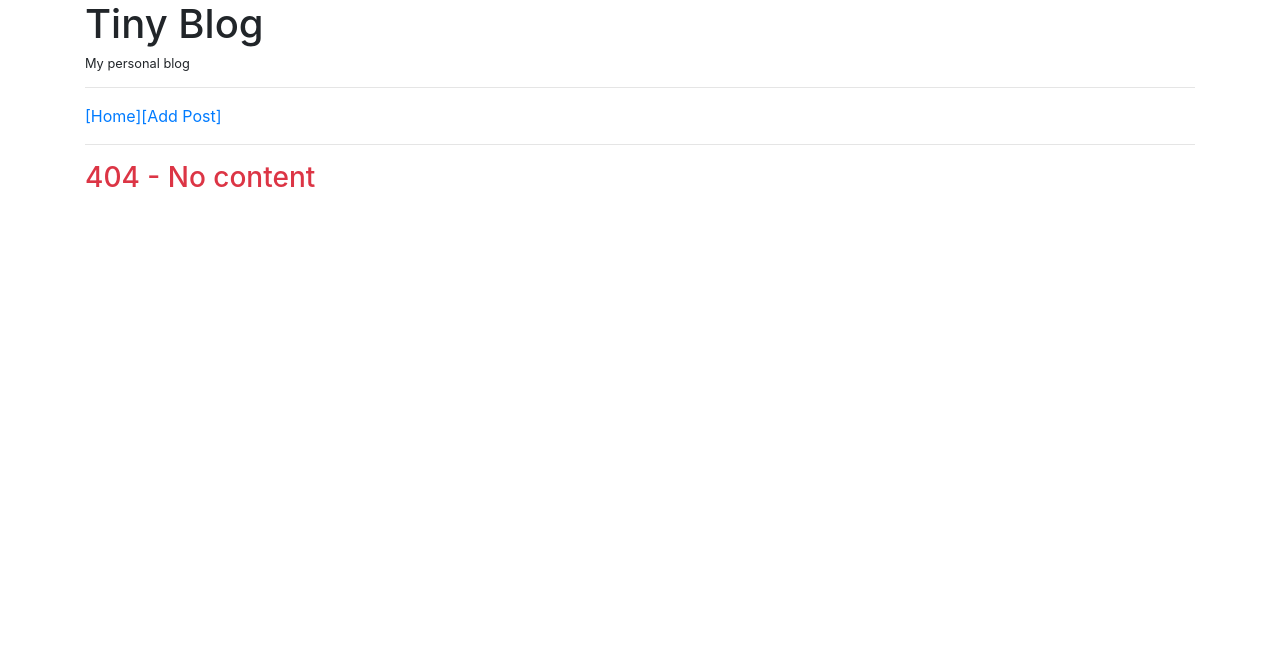
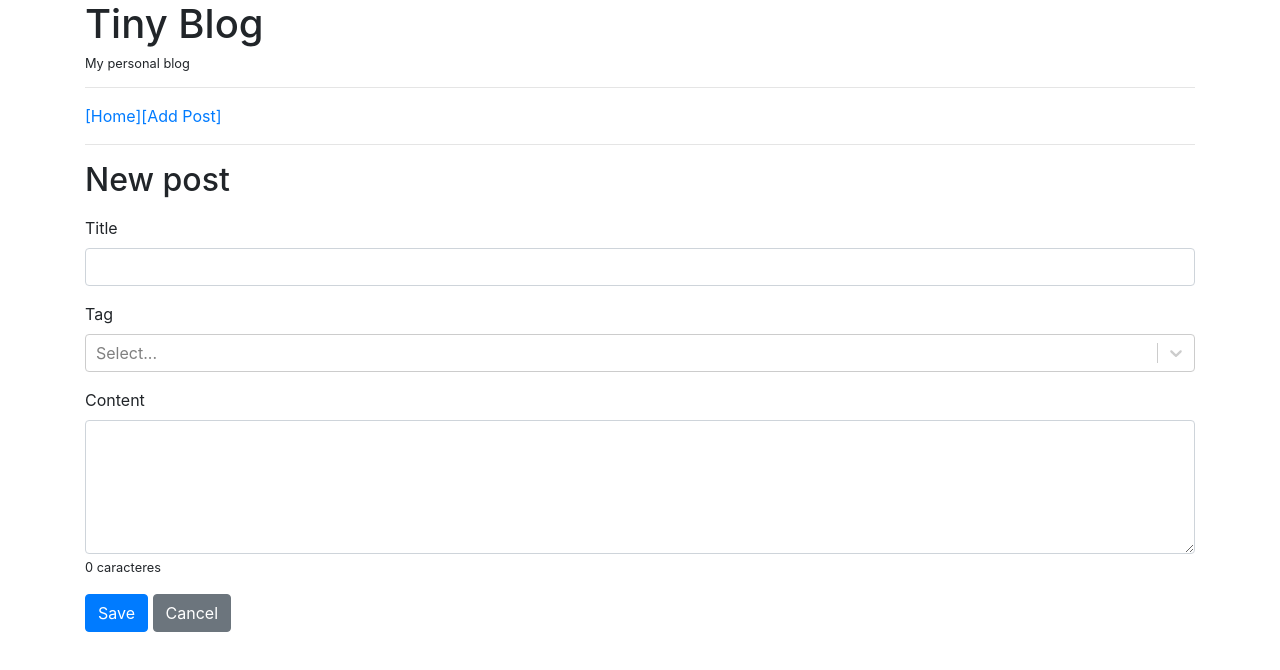
Before and after one commit to RafaelOlmedo/tinyBlog, a React (Create React App) app: page /post/edit in a window 1280 px wide. Before the commit this address had no page. Shown: the top 670 px of the page. Built offline with nearby package versions, Linux system fonts and the light colour scheme.

Commit message:
Adiciona tratamento para remover e atualizar registros.

```diff
--- a/src/blog/actions/blogActions.js
+++ b/src/blog/actions/blogActions.js
@@ -1,11 +1,16 @@
 export const SAVE_POST = 'SAVE_POST'
 export const FIELD_CHANGE = 'FIELD_CHANGE'
 export const DELETE_POST = 'DELETE_POST'
-
+export const EDIT_POST = 'EDIT_POST'
 
 
 export const savePost = () => ({
     type: SAVE_POST
+})
+
+export const editPost = (post) => ({
+    type: EDIT_POST,
+    payload: post
 })
 
 export const fieldChange = (event) => ({
--- a/src/blog/data/inititalState.js
+++ b/src/blog/data/inititalState.js
@@ -2,6 +2,7 @@ import { blogPosts } from "./blogPosts";
 import { TAGS } from "./tags";
 
 export const INITIAL_TEMP_STATE = {
+    id: 0,
     title: '',
     tags: [],
     content: ''
--- a/src/blog/pages/BlogForm.jsx
+++ b/src/blog/pages/BlogForm.jsx
@@ -7,7 +7,7 @@ import { TAGS } from '../data/tags';
 
 const BlogForm = (props) => (
     <div> {/* div do Form */}
-        <h2><p>New post</p></h2>
+        <h2><p>{props.tempPost.id === 0 ? 'New' : 'Edit'} post</p></h2>
 
         <div className="form-group">
             <label htmlFor="title">Title</label>
@@ -27,7 +27,8 @@ const BlogForm = (props) => (
                 id="tags"
                 name="tags"
                 options={TAGS}
-                className="basic-multi-select"
+                className="ba
+                sic-multi-select"
                 value={props.tempPost.tags}
                 onChange={(value, obj) => props.onFieldChange(
                     {
--- a/src/blog/pages/BlogPostFull.jsx
+++ b/src/blog/pages/BlogPostFull.jsx
@@ -1,9 +1,10 @@
 import React from 'react'
 import BlogPostHeader from './BlogPostHeader';
 import { connect } from 'react-redux';
-import { deletePost } from '../actions/blogActions';
+import { deletePost, editPost } from '../actions/blogActions';
+import { Link } from 'react-router-dom'
 
-const BlogPostFull = ({ id, posts, onDeleteClick }) => {
+const BlogPostFull = ({ id, posts, onDeleteClick, onEditClick }) => {
 
     const post = posts.find(post => post.id === id);
     console.log(id)
@@ -24,7 +25,9 @@ const BlogPostFull = ({ id, posts, onDeleteClick }) => {
             <p>{post.content}</p>
 
 
-            <a href={"/post/edit/" + post.id}>[edit]</a>
+            {/* <a href={"/post/edit/" + post.id}>[edit]</a> */}
+            <Link to="/post/edit" onClick={(e) => onEditClick(post)}>[edit]</Link>
+
             <a href={"/delete/" + post.id} onClick={(e) => onDeleteClick(e, post.id)}>[delete]</a>
             {/* <a onClick={(e) => onDeleteClick(e, post.id)}>[delete]</a> */}
 
@@ -42,6 +45,11 @@ const mapStateToProps = (state, ownProps) => {
 
 const mapDispatchToProps = (dispatch) => {
     return {
+        onEditClick: (post) => {
+            return dispatch(
+                editPost(post)
+            )
+        },
         onDeleteClick: (event, id) => {
             event.preventDefault();
             return dispatch(
--- a/src/blog/reducers/blogReducer.js
+++ b/src/blog/reducers/blogReducer.js
@@ -1,7 +1,10 @@
 import { INITIAL_STATE, INITIAL_TEMP_STATE } from "../data/inititalState";
-import { SAVE_POST, FIELD_CHANGE, DELETE_POST } from "../actions/blogActions"
+import { SAVE_POST, FIELD_CHANGE, DELETE_POST, EDIT_POST } from "../actions/blogActions"
 
 export const blogReducer = (state = INITIAL_STATE, action) => {
+
+    let posts = [];
+
     switch (action.type) {
         case FIELD_CHANGE:
             return {
@@ -16,25 +19,45 @@ export const blogReducer = (state = INITIAL_STATE, action) => {
             let newPost = {
                 ...state.tempPost,
                 tags: [...state.tempPost.tags.map(tag => (tag.value))],
-                date: new Date().toLocaleDateString('en-US'),
-                id: state.posts.length + 1
+                date: new Date().toLocaleDateString('en-US')
             }
 
             if (newPost.title !== undefined && newPost.title !== '' &&
                 newPost.tags !== undefined && newPost.tags.length > 0 &&
                 newPost.content !== undefined && newPost.content !== '') {
 
+                if(newPost.id === 0){
+                    const newId = 1 + state.posts.reduce(
+                        (p, post) => (p > newPost.id ? p : newPost.id), 0
+                    )
+
+                    posts = [...state.posts, { ...newPost, id: newId}]
+                }
+                else {
+                    posts = [...state.posts.map(postAtual =>
+                        postAtual.id === newPost.id ? { ...newPost} : { ...postAtual}
+                    )]
+                }
+
                 return {
                     ...state,
                     posts: [
-                        ...state.posts,
-                        newPost
+                        ...posts
                     ],
                     tempPost: { ...INITIAL_TEMP_STATE }
                 }
             }
 
             break;
+
+        case EDIT_POST:
+
+            return {
+                ...state,
+                tempPost: {
+                    ...action.payload
+                }
+            }
 
         case DELETE_POST:
 
@@ -44,32 +67,23 @@ export const blogReducer = (state = INITIAL_STATE, action) => {
 
 
             // let teste = state.posts.reduce(function (Acumulador, valorAtual) {
-            //     // console.log("===========================================================")
-            //     // console.log("Acumulador: " + Acumulador.id)
-            //     console.log(Acumulador)
 
-            //     // console.log("Valor atual: " + valorAtual.id)
-            //     // console.log(valorAtual)
+            //     //console.log(Acumulador)
 
+            //     return [
+            //         ...Acumulador,
+            //         valorAtual
+            //     ]
 
-            //     // console.log("Indice: " + indice)
-            //     // console.log("===========================================================")
-
-            //     return {
-            //                 posts : [
-            //                     ...Acumulador,
-            //                     ...valorAtual
-            //                 ]
-            //             }
             // }, []);
 
             // console.log(teste)
 
-        let teste = state.posts.filter( post => {
-            return post.id !== action.post;
-        })
+        // let teste = state.posts.filter( post => {
+        //     return post.id !== action.post;
+        // })
 
-        console.log(teste)
+        // console.log(teste)
 
         return {
             ...state,
@@ -81,7 +95,7 @@ export const blogReducer = (state = INITIAL_STATE, action) => {
             tempPost: {...INITIAL_TEMP_STATE}
         }
 
-        return state;
+        // return state;
 
         default:
             return state;
--- a/src/main/App.jsx
+++ b/src/main/App.jsx
@@ -4,6 +4,7 @@ import { BrowserRouter, Switch, Route, Link } from "react-router-dom"
 import BlogForm from '../blog/pages/BlogForm';
 import BlogPostFull from '../blog/pages/BlogPostFull';
 import { blogPosts } from '../blog/data/blogPosts';
+//import BlogFormUpdate from '../blog/pages/BlogFormUpdate';
 
 class App extends Component {
     constructor(props) {
@@ -37,6 +38,14 @@ class App extends Component {
                     <Switch>
                         <Route exact path='/' component={BlogIndex} />
                         <Route exact path='/post/add' component={BlogForm} />
+                        <Route exact path='/post/edit' component={BlogForm} />
+
+                        {/* <Route exact path='/post/edit/:id' component={
+                            ({match}) => (
+                                <BlogFormUpdate
+                                    id={parseInt(match.params.id)} />
+                            )
+                        }/> */}
                         <Route path="/post/:id" component={
                             ({ match }) => (
                             <BlogPostFull
```
